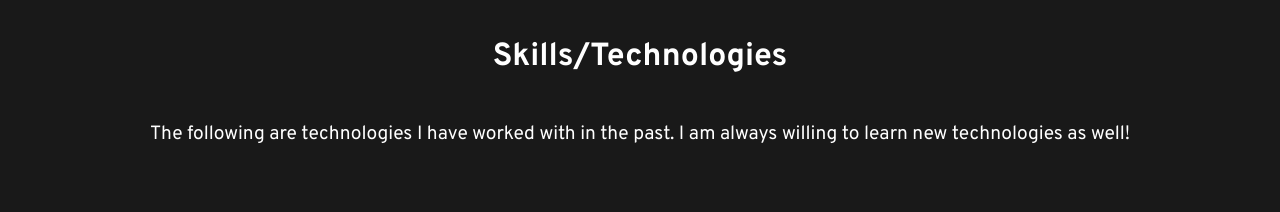
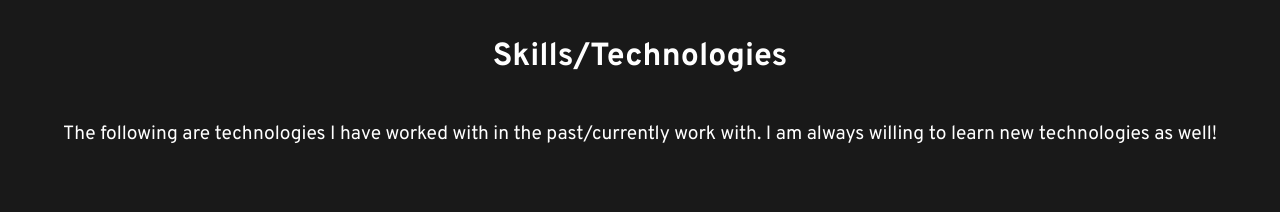
Before and after one commit to christian-lee1398/my-portfolio, a React (Create React App) app: page / in a window 1280 px wide. Shown: the part 2089-2301 px from the top of the page. Built offline with nearby package versions, Linux system fonts and the light colour scheme.

Commit message:
edit text on skills component

```diff
--- a/src/components/skills.js
+++ b/src/components/skills.js
@@ -16,7 +16,7 @@ class Skills extends Component {
                     <div className="skills-header">
                         <i>{skillLogo}</i>
                         <h1>Skills/Technologies</h1>
-                        <p>The following are technologies I have worked with in the past.
+                        <p>The following are technologies I have worked with in the past/currently work with.
                             I am always willing to learn new technologies as well!</p>
                     </div>
                     <div className="skills-grid">
```
